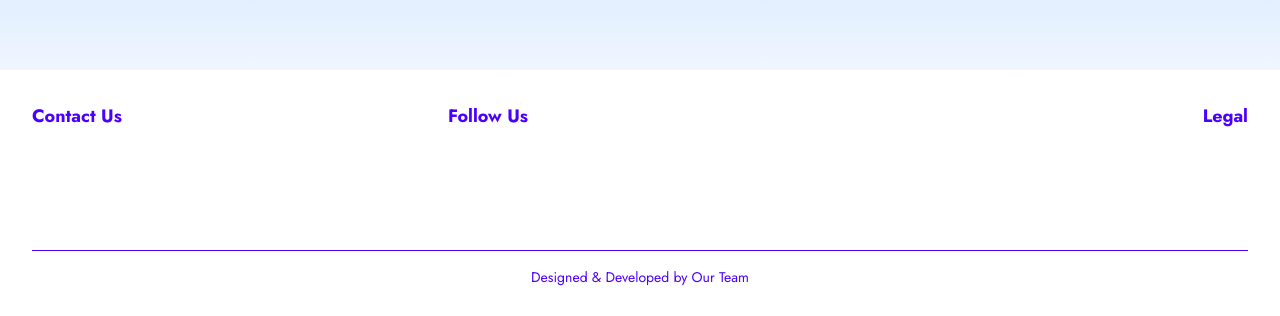
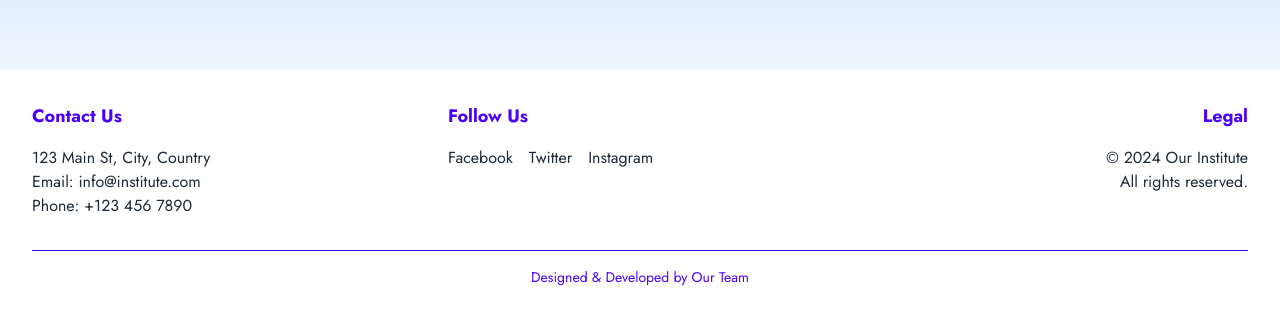
Before and after one commit to fahim-farhad1/sipi-website2, a React (Vite) app: page /academic in a window 1280 px wide. Shown: the part 835-1151 px from the top of the page. Built offline with nearby package versions, Linux system fonts and the light colour scheme; no server answers.

Commit message:
project upload

```diff
--- a/src/Pages/Academic/Academic.jsx
+++ b/src/Pages/Academic/Academic.jsx
@@ -30,7 +30,7 @@ const Academic = () => {
       <div className="flex flex-col md:flex-row max-w-[1200px] mx-auto gap-10">
         {/* Buttons */}
         <div
-          className="w-full md:w-1/3 space-y-2 mt-20 text-center md:text-left fixed top-28 left-60"
+          className="w-full md:w-[250px] space-y-2 mt-20 text-center md:text-left fixed top-28 left-60"
 
         >
           <button
@@ -76,7 +76,7 @@ const Academic = () => {
         </div>
 
         {/* Content */}
-        <div className="w-full md:w-2/3 mt-20 ml-[350px]">
+        <div className="w-full md:w-2/3 mt-20 ml-[500px]">
           {activeTab === "academic" && <AcademicComp />}
           {activeTab === "notices" && <AllNotices />}
           {activeTab === "routines" && <AllRoutines />}
--- a/src/Pages/Departments/Framework/Framework.jsx
+++ b/src/Pages/Departments/Framework/Framework.jsx
@@ -174,7 +174,7 @@ const Banner = () => {
       {/* Content */}
       <div className="relative max-w-screen-xl mx-auto flex flex-col md:flex-row mt-10 gap-10 px-4 sm:px-6">
         {/* Left Part */}
-        <div className="w-full md:w-2/3 text-black md:px-10">
+        <div className="w-full md:w-[600px] text-black md:px-10">
           {/* Name */}
           <h2
             id="department-name"
--- a/src/Pages/Home/Home.jsx
+++ b/src/Pages/Home/Home.jsx
@@ -13,8 +13,8 @@ const Home = () => {
     <div className="">
       <BannerSection/>
       <div className="w-[90%] xl:w-[1224px] mx-auto overflow-hidden">
+      <AboutUsSection/>
       <DepartmentSection/>
-      <AboutUsSection/>
       <CampusSecton/>
       <OurTeachers/>
       <EventSection/>
--- a/src/Shared/Footer/Footer.jsx
+++ b/src/Shared/Footer/Footer.jsx
@@ -1,29 +1,29 @@
 
 const Footer = () => {
   return (
-<footer className="bg-footer text-gray-300 py-8">
+<footer className="bg-footer py-8">
       <div className="container mx-auto px-6 lg:px-8">
         <div className="grid grid-cols-1 md:grid-cols-3 gap-8">
 
           {/* Contact Details */}
           <div>
             <h3 className="text-lg font-bold mb-4 text-primary">Contact Us</h3>
-            <p className="text-white">123 Main St, City, Country</p>
-            <p className="text-white">Email: info@institute.com</p>
-            <p className="text-white">Phone: +123 456 7890</p>
+            <p className="">123 Main St, City, Country</p>
+            <p className="">Email: info@institute.com</p>
+            <p className="">Phone: +123 456 7890</p>
           </div>
 
           {/* Social Media Links */}
           <div>
             <h3 className="text-lg font-bold mb-4 text-primary">Follow Us</h3>
             <div className="flex space-x-4">
-              <a href="#" className="hover:text-white text-white transition">
+              <a href="#" className=" transition">
                 <i className="fab fa-facebook-f"></i> Facebook
               </a>
-              <a href="#" className="hover:text-white text-white transition">
+              <a href="#" className=" transition">
                 <i className="fab fa-twitter"></i> Twitter
               </a>
-              <a href="#" className="hover:text-white text-white transition">
+              <a href="#" className=" transition">
                 <i className="fab fa-instagram"></i> Instagram
               </a>
             </div>
@@ -32,8 +32,8 @@ const Footer = () => {
           {/* Copyright */}
           <div className="text-center md:text-right">
             <h3 className="text-lg font-bold mb-4 text-primary">Legal</h3>
-            <p className="text-white">© 2024 Our Institute</p>
-            <p className="text-white">All rights reserved.</p>
+            <p className="">© 2024 Our Institute</p>
+            <p className="">All rights reserved.</p>
           </div>
         </div>
 
```
